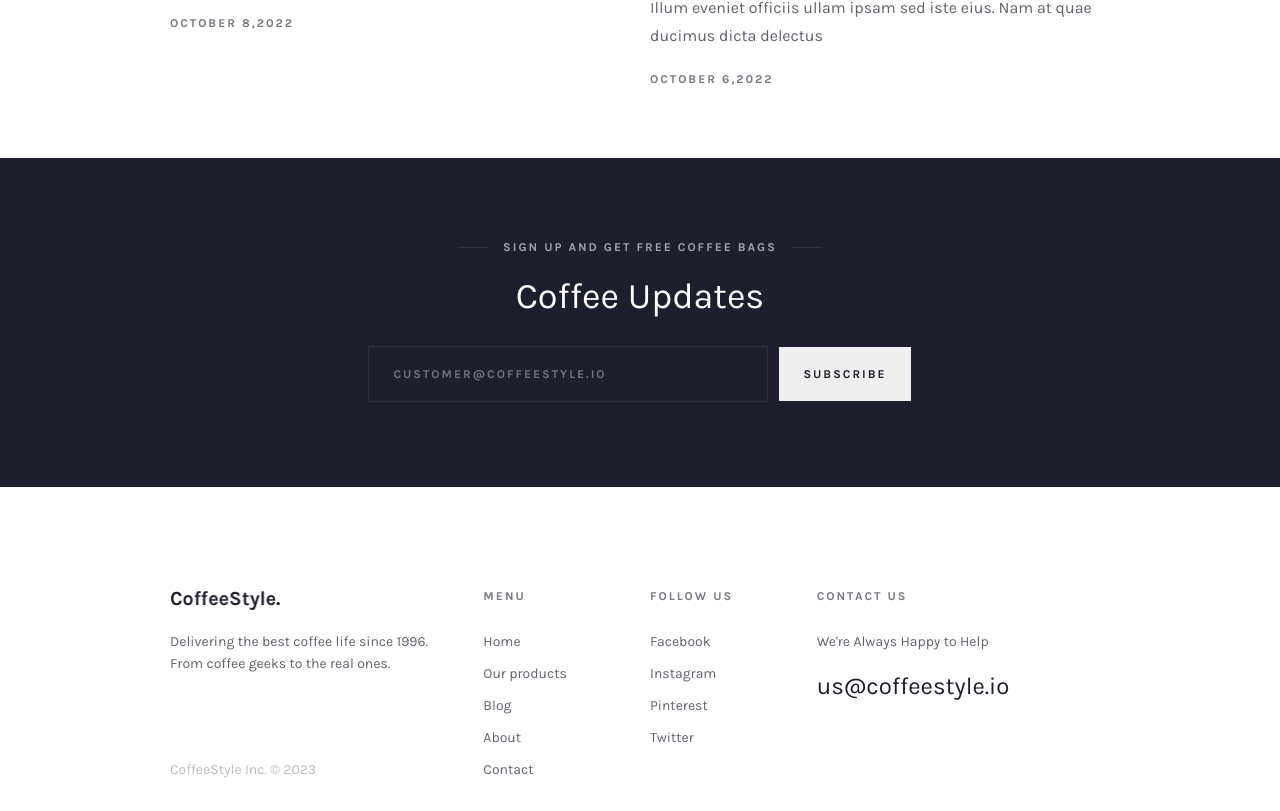
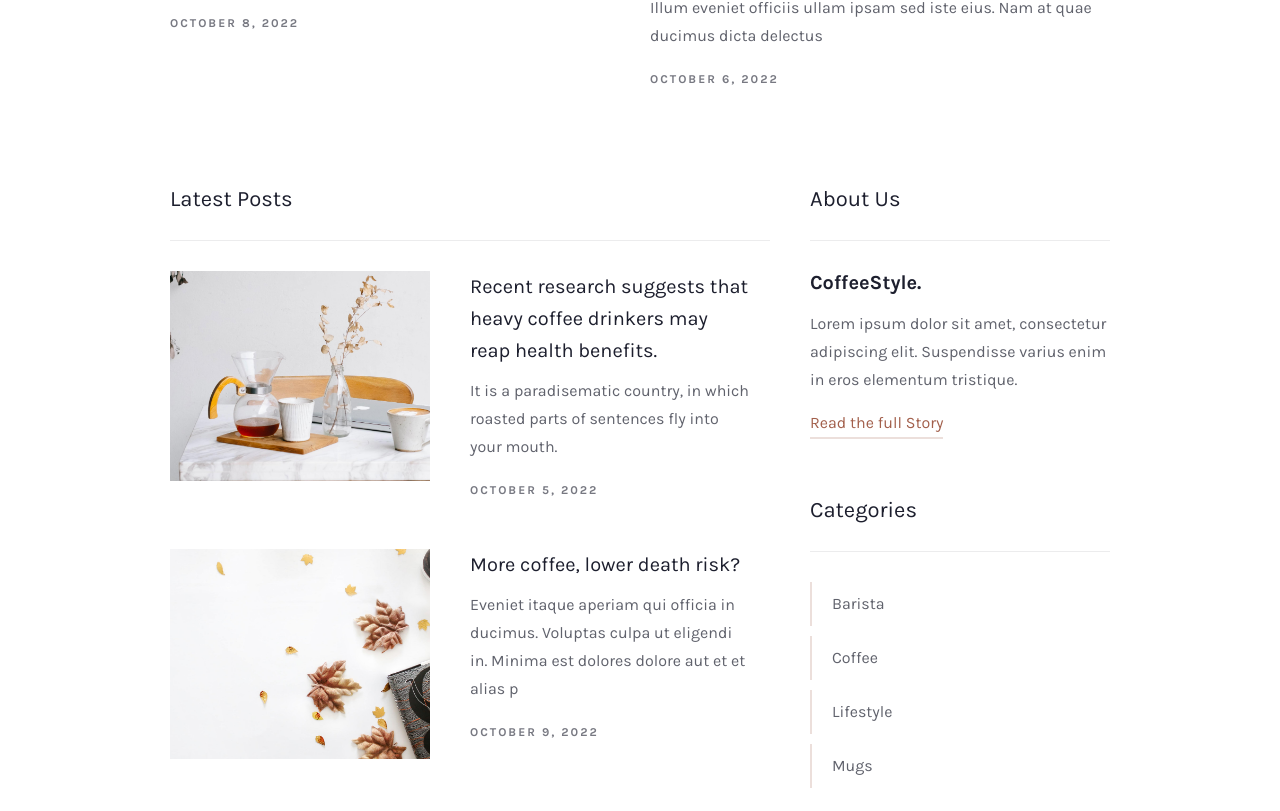
Before and after one commit to EvgeniiGo/coffee-mugs, a React (Vite) app: page /blog in a window 1280 px wide. Shown: the part 982-1793 px from the top of the page. Built offline with nearby package versions, Linux system fonts and the light colour scheme.

Commit message:
Blog columns component

```diff
--- a/src/Components/Blog/Blog.tsx
+++ b/src/Components/Blog/Blog.tsx
@@ -2,6 +2,7 @@ import Intro from "../Intro/Intro";
 import { Post } from "../../data/Posts";
 import PostCart from "../PostCart/PostCart";
 import "./Blog.css";
+import BlogColumns from "../BlogColumns/BlogColumns";
 
 type PropsType = {
   posts: Post[];
@@ -31,6 +32,7 @@ Featured posts"
               );
             })}
         </section>
+        <BlogColumns posts={posts} />
       </div>
     </>
   );
--- /dev/null
+++ b/src/Components/BlogColumns/BlogColumns.css
@@ -0,0 +1,163 @@
+.blog__columns-container {
+  display: flex;
+  flex-direction: column;
+  align-items: center;
+}
+
+.blog__left-column {
+  display: flex;
+  flex-direction: column;
+  align-items: center;
+}
+
+.blog__column-title,
+.blog__title {
+  font-weight: 400;
+  font-size: 22px;
+  line-height: 32px;
+  padding: 25px 0;
+  margin-bottom: 30px;
+  border-bottom: 1px solid #ececed;
+  text-align: center;
+  width: 100%;
+}
+
+.blog__right-column {
+  display: flex;
+  flex-direction: column;
+  align-items: center;
+}
+
+.blog__posts .post-card__image-container {
+  margin-bottom: 0;
+}
+
+.blog__posts .post-card__text {
+  margin-top: 30px;
+}
+
+.blog__content {
+  display: flex;
+  flex-direction: column;
+  align-items: center;
+  margin-bottom: 30px;
+  width: 100%;
+}
+
+.blog__logo {
+  max-width: 112px;
+  width: 100%;
+  margin-bottom: 15px;
+}
+
+.blog__text {
+  text-align: center;
+  font-weight: 400;
+  font-size: 16px;
+  line-height: 28px;
+  color: rgba(29, 31, 46, 0.7);
+  margin-bottom: 15px;
+}
+
+.blog__story-link {
+  font-weight: 400;
+  font-size: 16px;
+  line-height: 28px;
+  color: #a25f4b;
+  border-bottom: 2px solid rgba(162, 95, 75, 0.2);
+  transition: color 0.4s ease, border 0.4s ease;
+}
+
+.blog__story-link:hover {
+  border-bottom-color: rgba(162, 95, 75, 0.7);
+  color: #743f2f;
+}
+
+.blog__links {
+  display: flex;
+  flex-direction: column;
+  align-items: flex-start;
+  width: 100%;
+}
+
+.blog__link {
+  box-sizing: border-box;
+  padding: 8px 0 8px 20px;
+  margin-bottom: 10px;
+  color: rgba(29, 31, 46, 0.7);
+  font-weight: 400;
+  font-size: 16px;
+  line-height: 28px;
+  text-transform: capitalize;
+  border-left: 2px solid rgba(162, 95, 75, 0.2);
+  display: flex;
+  align-items: center;
+  width: 100%;
+  transition: color 0.4s ease, border 0.4s ease, background-color 0.4s ease;
+}
+
+.blog__link:hover {
+  border-left-color: #a25f4b;
+  background-color: rgba(162, 95, 75, 0.04);
+  color: #1d1f2e;
+}
+
+.blog__author-image {
+  width: 60px;
+  height: 60px;
+  margin-right: 25px;
+}
+
+@media screen and (min-width: 768px) {
+  .blog__posts > .post-card {
+    flex-direction: row;
+    width: 100%;
+    padding: 0;
+  }
+
+  .blog__posts .post-card__image {
+    width: 260px;
+    height: 210px;
+  }
+
+  .blog__posts .post-card__text {
+    padding: 0 20px 0 40px;
+    margin-top: 0;
+  }
+
+  .blog__posts .post-card__title,
+  .blog__posts .post-card__subtitle,
+  .blog__posts .post-card__date {
+    text-align: left;
+  }
+
+  .blog__column-title,
+  .blog__title {
+    text-align: left;
+  }
+
+  .blog__content {
+    align-items: flex-start;
+  }
+
+  .blog__text {
+    text-align: left;
+  }
+}
+
+@media screen and (min-width: 992px) {
+  .blog__columns-container {
+    flex-direction: row;
+    align-items: start;
+    justify-content: center;
+  }
+
+  .blog__left-column {
+    width: 600px;
+    margin-right: 40px;
+  }
+
+  .blog__right-column {
+    width: 300px;
+  }
+}
--- /dev/null
+++ b/src/Components/BlogColumns/BlogColumns.tsx
@@ -0,0 +1,86 @@
+import "./BlogColumns.css";
+import { Post } from "../../data/Posts";
+import PostCart from "../PostCart/PostCart";
+import { people } from "../../data/People";
+
+type PropsType = {
+  posts: Post[];
+};
+
+const BlogColumns = ({ posts }: PropsType) => {
+  const img: string = new URL(`../../images/logo.png`, import.meta.url).href;
+
+  return (
+    <section className="blog__columns-container">
+      <div className="blog__left-column">
+        <h3 className="blog__column-title">Latest Posts</h3>
+        <div className="blog__posts">
+          {posts.map((post) => {
+            return (
+              <PostCart
+                id={post.id}
+                title={post.title}
+                subtitle={post.subtitle}
+                date={post.date}
+              />
+            );
+          })}
+        </div>
+      </div>
+      <div className="blog__right-column">
+        <h3 className="blog__title">About Us</h3>
+        <div className="blog__content">
+          <img src={img} alt="CoffeeStyle." className="blog__logo" />
+          <p className="blog__text">
+            Lorem ipsum dolor sit amet, consectetur adipiscing elit. Suspendisse
+            varius enim in eros elementum tristique.
+          </p>
+          <a href="" className="blog__story-link">
+            Read the full Story
+          </a>
+        </div>
+        <h3 className="blog__title">Categories</h3>
+        <div className="blog__content">
+          <div className="blog__links">
+            <a href="" className="blog__link">
+              Barista
+            </a>
+            <a href="" className="blog__link">
+              Coffee
+            </a>
+            <a href="" className="blog__link">
+              Lifestyle
+            </a>
+            <a href="" className="blog__link">
+              Mugs
+            </a>
+          </div>
+        </div>
+        <h3 className="blog__title">Authors</h3>
+        <div className="blog__content">
+          <div className="blog__links">
+            {people.map((author) => {
+              const img: string = new URL(
+                `../../images/people/${author.id}.jpg`,
+                import.meta.url
+              ).href;
+
+              return (
+                <a href="" className="blog__link">
+                  <img
+                    src={img}
+                    alt={author.name}
+                    className="blog__author-image"
+                  />
+                  {author.name}
+                </a>
+              );
+            })}
+          </div>
+        </div>
+      </div>
+    </section>
+  );
+};
+
+export default BlogColumns;
--- a/src/Components/PostCart/PostCart.tsx
+++ b/src/Components/PostCart/PostCart.tsx
@@ -4,7 +4,7 @@ import { Post } from "../../data/Posts";
 type PropsType = Omit<Post, "categories" | "author">;
 
 const PostCart = ({ id, title, subtitle, date }: PropsType) => {
-  const dateString: string = date.month + " " + date.day + "," + date.year;
+  const dateString: string = date.month + " " + date.day + ", " + date.year;
 
   const img: string = new URL(`../../images/posts/${id}.jpg`, import.meta.url)
     .href;
```
